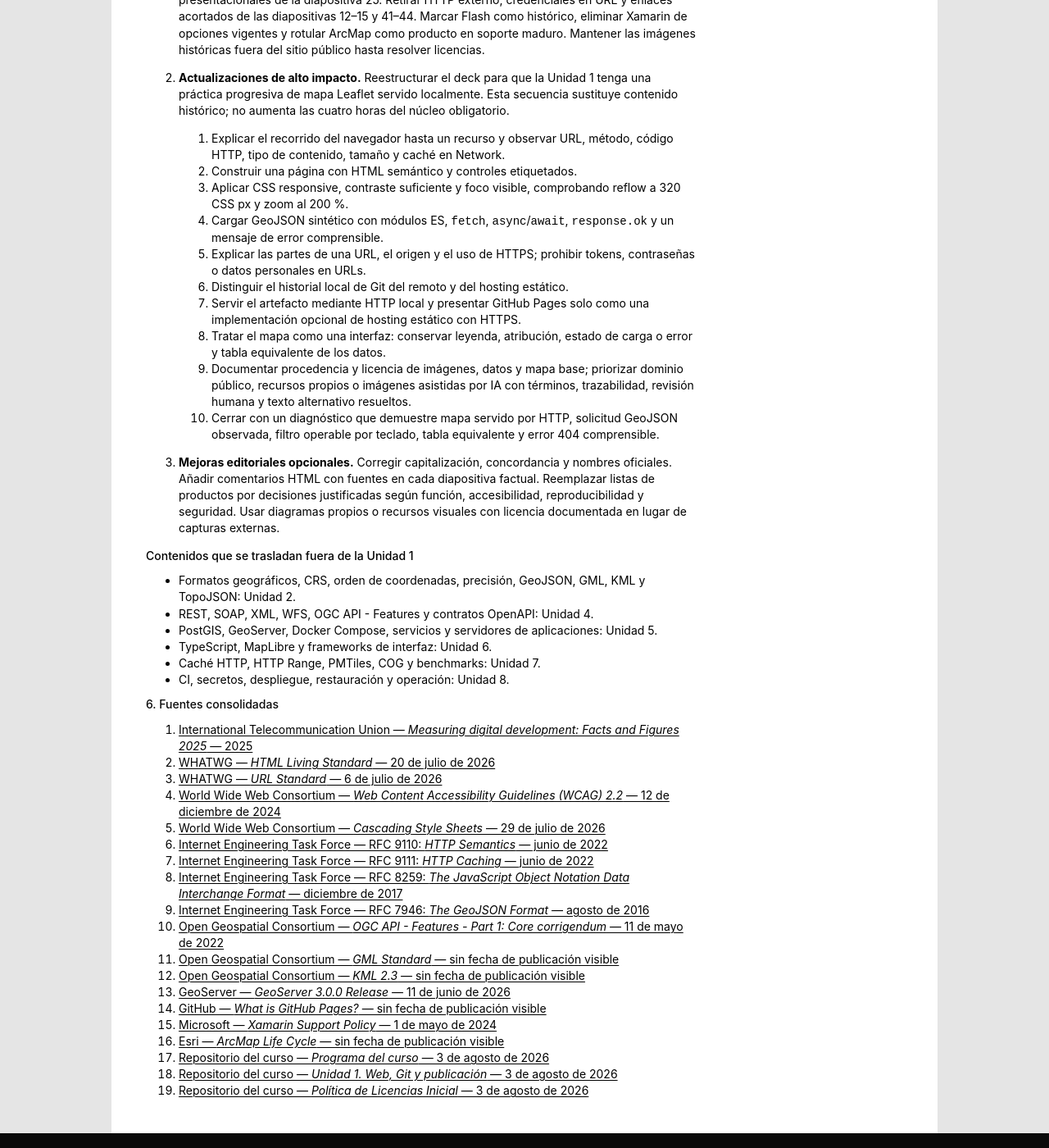
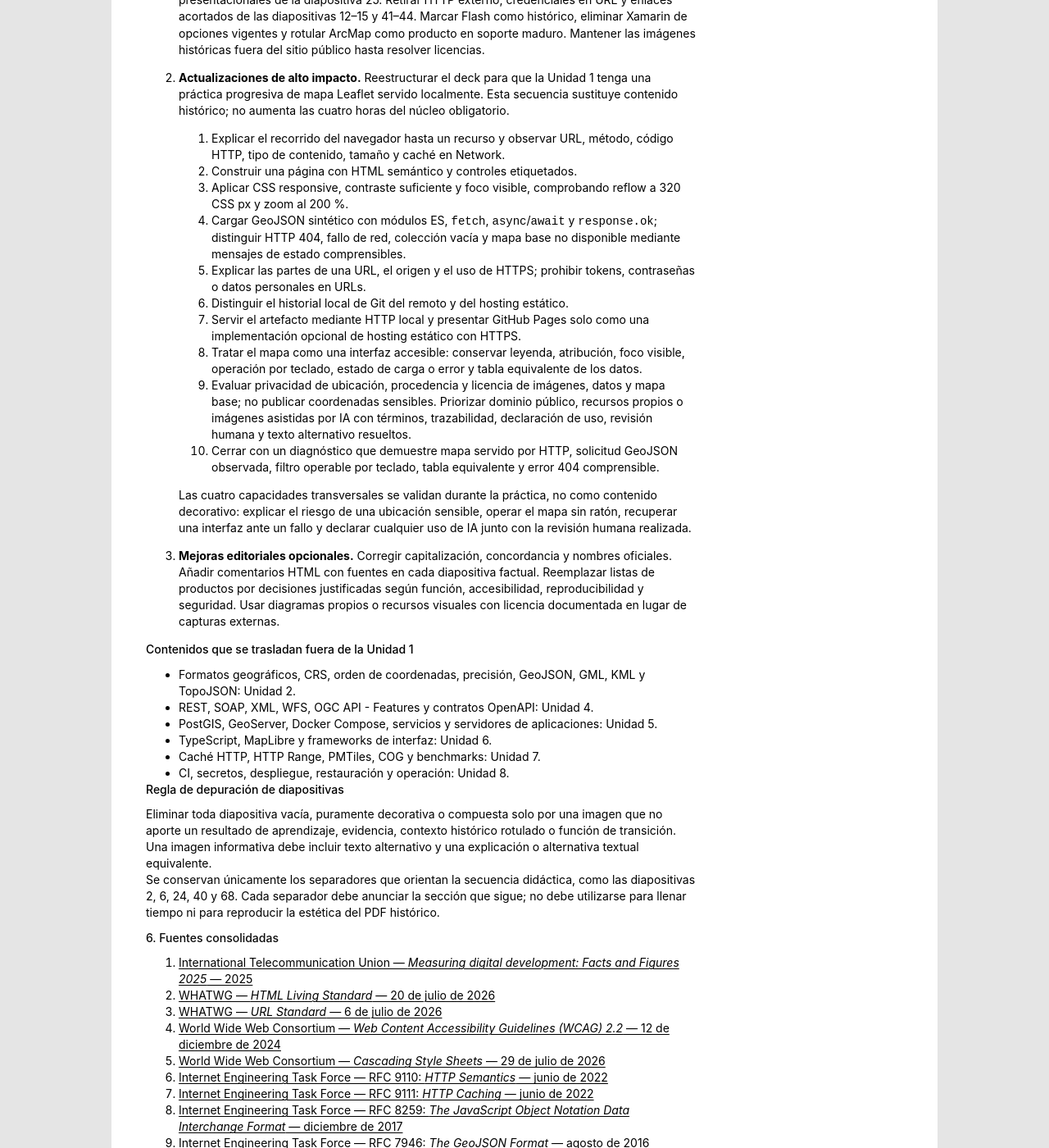
Before and after one commit to dersteppenwolf/cartografia_web, a Jekyll site: the page built from docs/slides/unidad01/upgrade_report.md, in a window 1280 px wide and 1400 px high, scrolled down 22527 px. Shown: the whole window at 82% size. Built offline with Jekyll 4.4.1, drawn with Linux system fonts in a browser that asks for light colours; our own code applies the rules of GitHub Pages for plain Markdown files.

Commit message:
Fortalecer criterios del plan Slidev

```diff
--- a/docs/slides/unidad01/upgrade_report.md
+++ b/docs/slides/unidad01/upgrade_report.md
@@ -1276,21 +1276,29 @@ Fuentes:
    2. Construir una página con HTML semántico y controles etiquetados.
    3. Aplicar CSS responsive, contraste suficiente y foco visible, comprobando
       reflow a 320 CSS px y zoom al 200 %.
-   4. Cargar GeoJSON sintético con módulos ES, `fetch`, `async`/`await`,
-      `response.ok` y un mensaje de error comprensible.
+   4. Cargar GeoJSON sintético con módulos ES, `fetch`, `async`/`await` y
+      `response.ok`; distinguir HTTP 404, fallo de red, colección vacía y mapa
+      base no disponible mediante mensajes de estado comprensibles.
    5. Explicar las partes de una URL, el origen y el uso de HTTPS; prohibir
       tokens, contraseñas o datos personales en URLs.
    6. Distinguir el historial local de Git del remoto y del hosting estático.
    7. Servir el artefacto mediante HTTP local y presentar GitHub Pages solo como
       una implementación opcional de hosting estático con HTTPS.
-   8. Tratar el mapa como una interfaz: conservar leyenda, atribución, estado de
-      carga o error y tabla equivalente de los datos.
-   9. Documentar procedencia y licencia de imágenes, datos y mapa base;
-      priorizar dominio público, recursos propios o imágenes asistidas por IA
-      con términos, trazabilidad, revisión humana y texto alternativo resueltos.
+   8. Tratar el mapa como una interfaz accesible: conservar leyenda, atribución,
+      foco visible, operación por teclado, estado de carga o error y tabla
+      equivalente de los datos.
+   9. Evaluar privacidad de ubicación, procedencia y licencia de imágenes, datos
+      y mapa base; no publicar coordenadas sensibles. Priorizar dominio público,
+      recursos propios o imágenes asistidas por IA con términos, trazabilidad,
+      declaración de uso, revisión humana y texto alternativo resueltos.
    10. Cerrar con un diagnóstico que demuestre mapa servido por HTTP, solicitud
        GeoJSON observada, filtro operable por teclado, tabla equivalente y error
        404 comprensible.
+
+   Las cuatro capacidades transversales se validan durante la práctica, no como
+   contenido decorativo: explicar el riesgo de una ubicación sensible, operar el
+   mapa sin ratón, recuperar una interfaz ante un fallo y declarar cualquier uso
+   de IA junto con la revisión humana realizada.
 
 3. **Mejoras editoriales opcionales.** Corregir capitalización, concordancia y
    nombres oficiales. Añadir comentarios HTML con fuentes en cada diapositiva
@@ -1308,6 +1316,18 @@ Fuentes:
 - TypeScript, MapLibre y frameworks de interfaz: Unidad 6.
 - Caché HTTP, HTTP Range, PMTiles, COG y benchmarks: Unidad 7.
 - CI, secretos, despliegue, restauración y operación: Unidad 8.
+
+### Regla de depuración de diapositivas
+
+Eliminar toda diapositiva vacía, puramente decorativa o compuesta solo por una
+imagen que no aporte un resultado de aprendizaje, evidencia, contexto histórico
+rotulado o función de transición. Una imagen informativa debe incluir texto
+alternativo y una explicación o alternativa textual equivalente.
+
+Se conservan únicamente los separadores que orientan la secuencia didáctica,
+como las diapositivas 2, 6, 24, 40 y 68. Cada separador debe anunciar la sección
+que sigue; no debe utilizarse para llenar tiempo ni para reproducir la estética
+del PDF histórico.
 
 ## 6. Fuentes consolidadas
 
```
